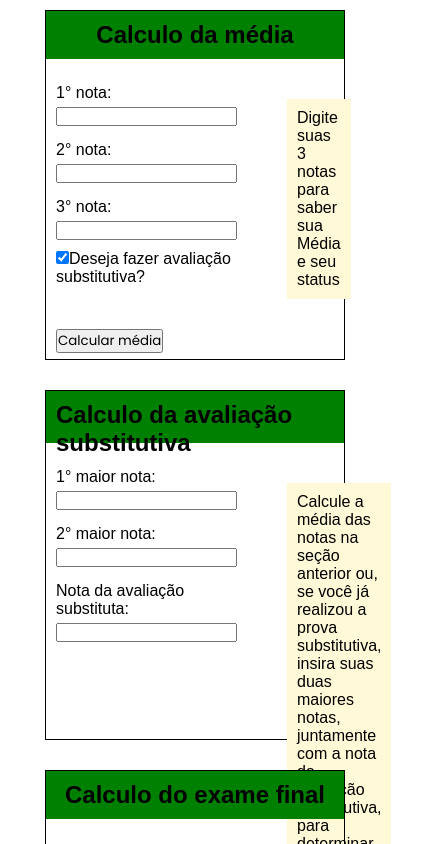
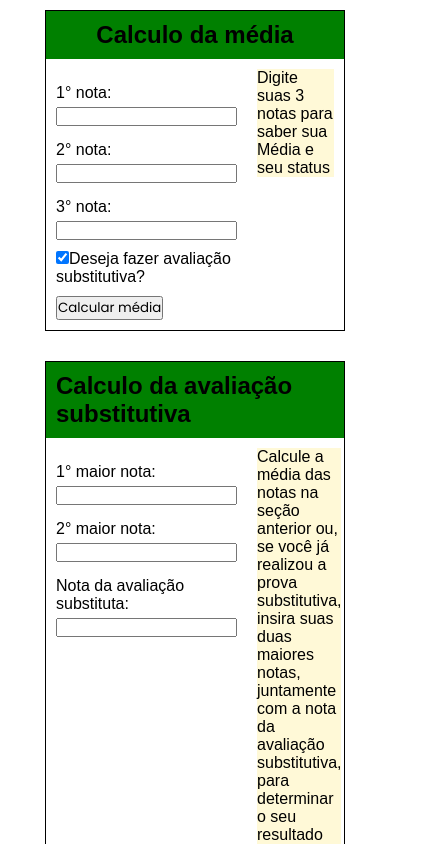
Before and after one commit to Gabriel72220/CalculoDeNotas, a React (Vite) app: page / in a window 390 px wide. Shown: the top 844 px of the page, 421 px wide, since content can reach past the window. Built offline with nearby package versions, Linux system fonts and the light colour scheme.

Commit message:
Add files via upload

```diff
--- a/src/pages/Secao_3.jsx
+++ b/src/pages/Secao_3.jsx
@@ -73,7 +73,7 @@ const Secao_3 = ({ media }) => {
         <div id="formulario">
             <h2 className='titulo'>Calculo do exame final</h2>
             <form name="form_media" id="form_media" action="index.php" method="POST">
-                <div className=''></div>
+
                 <div id="conteudo">
                     <div id="esquerda">
                         <div className="media-input">
--- a/src/styles/Secao_1.scss
+++ b/src/styles/Secao_1.scss
@@ -80,3 +80,43 @@
     width: 100%;
     height: 100%;
   }
+  @media (max-width: 740px) {
+    #formulario {
+        width: 80%;
+        height: auto !important;
+        min-width: 300px;
+        max-width: 600px;
+        margin: 0 auto;
+        font-family: Arial, sans-serif;
+        border: 0.5px solid black;
+        display: flex;
+        flex-direction: column;
+        align-items: center;
+        transition: height 0.2s ease;
+      }
+    #aviso {
+        background-color: rgb(255, 249, 215);
+        height: auto;
+        width: auto !important;
+        flex-grow: 1;
+        justify-content: center;
+        align-items: center;
+        padding: 0px; /* Adicione um espaçamento interno */
+        #media3{
+            padding-top: 5px;
+
+            width: auto;
+        }
+        #mostra_media{
+            padding-top: 5px;
+
+            font-size: 18px;
+        }
+        #status{
+            padding-top: 5px;
+        }
+      }
+      #espaco{
+        padding: 0px;
+      }
+  }
--- a/src/styles/Secao_2.scss
+++ b/src/styles/Secao_2.scss
@@ -94,3 +94,46 @@
     justify-content: center;
     height: 100%;
   }
+  @media (max-width: 740px) {
+    #formulario {
+        width: 80%;
+        height: auto !important;
+        min-width: 300px;
+        max-width: 600px;
+        margin: 0 auto;
+        font-family: Arial, sans-serif;
+        border: 0.5px solid black;
+        display: flex;
+        flex-direction: column;
+        align-items: center;
+        transition: height 0.2s ease;
+      }
+    #aviso {
+        background-color: rgb(255, 249, 215);
+        height: auto;
+        width: auto !important;
+        flex-grow: 1;
+        justify-content: center;
+        align-items: center;
+        padding: 0px; /* Adicione um espaçamento interno */
+        #media3{
+            padding-top: 5px;
+
+            width: auto;
+        }
+        #mostra_media{
+            padding-top: 5px;
+
+            font-size: 18px;
+        }
+        #status{
+            padding-top: 5px;
+        }
+      }
+      #espaco{
+        padding: 0px;
+      }
+      #p_btn{
+        padding-top: 10px;
+      }
+  }
--- a/src/styles/Secao_3.scss
+++ b/src/styles/Secao_3.scss
@@ -22,7 +22,7 @@
   .titulo {
     padding: 10px;
     width: 100%;
-    height: 15%;
+    height: 20%;
     display: flex;
     justify-content: center;
     background-color: green;
@@ -93,3 +93,43 @@
     justify-content: center;
     height: 100%;
   }
+  @media (max-width: 740px) {
+    #formulario {
+        width: 80%;
+        height: auto !important;
+        min-width: 300px;
+        max-width: 600px;
+        margin: 0 auto;
+        font-family: Arial, sans-serif;
+        border: 0.5px solid black;
+        display: flex;
+        flex-direction: column;
+        align-items: center;
+        transition: height 0.2s ease;
+      }
+    #aviso {
+        background-color: rgb(255, 249, 215);
+        height: auto;
+        width: auto !important;
+        flex-grow: 1;
+        justify-content: center;
+        align-items: center;
+        padding: 0px; /* Adicione um espaçamento interno */
+        #media3{
+            padding-top: 5px;
+
+            width: auto;
+        }
+        #mostra_media{
+            padding-top: 5px;
+
+            font-size: 18px;
+        }
+        #status{
+            padding-top: 5px;
+        }
+      }
+      #espaco{
+        padding: 0px;
+      }
+  }
```
